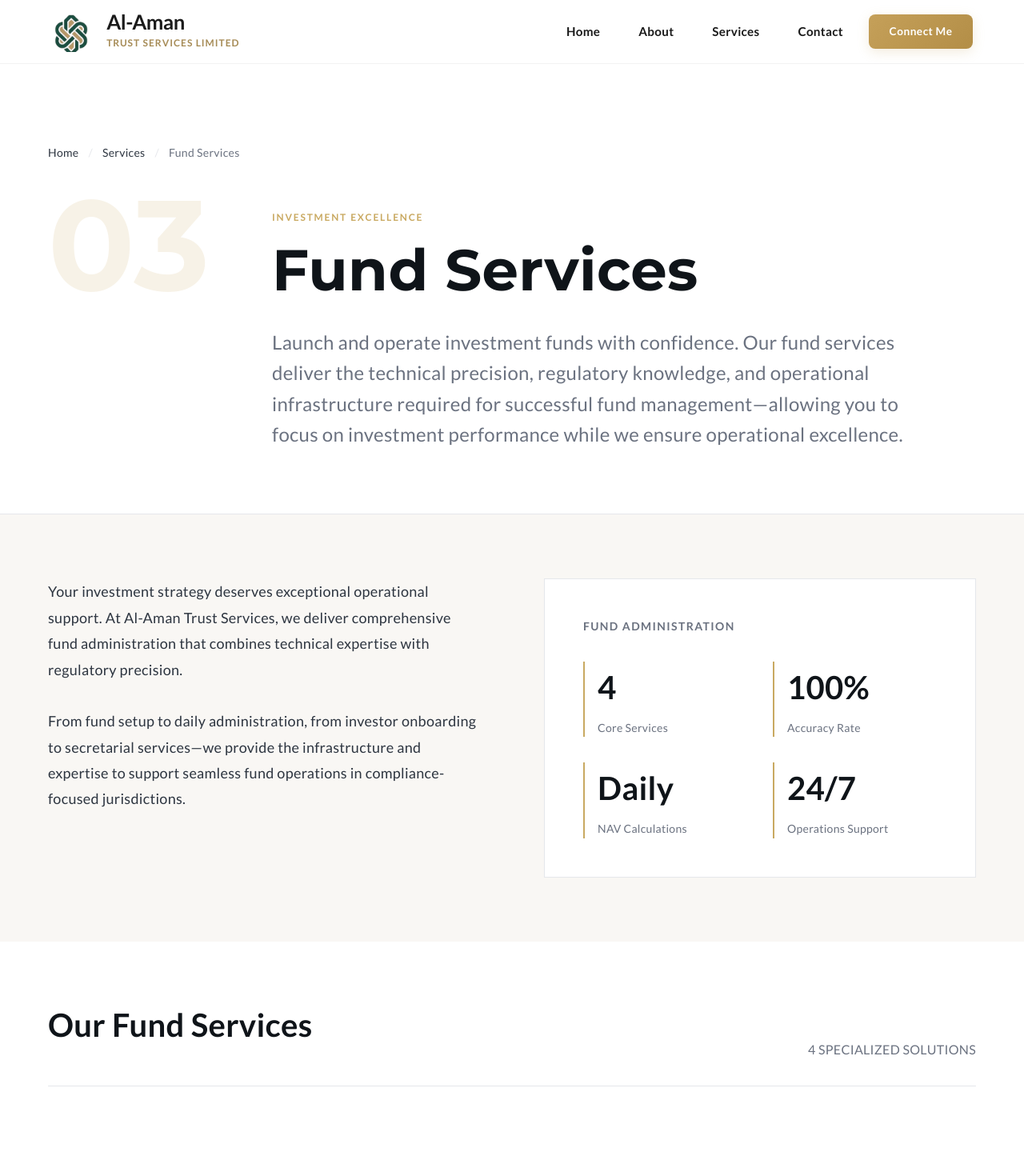
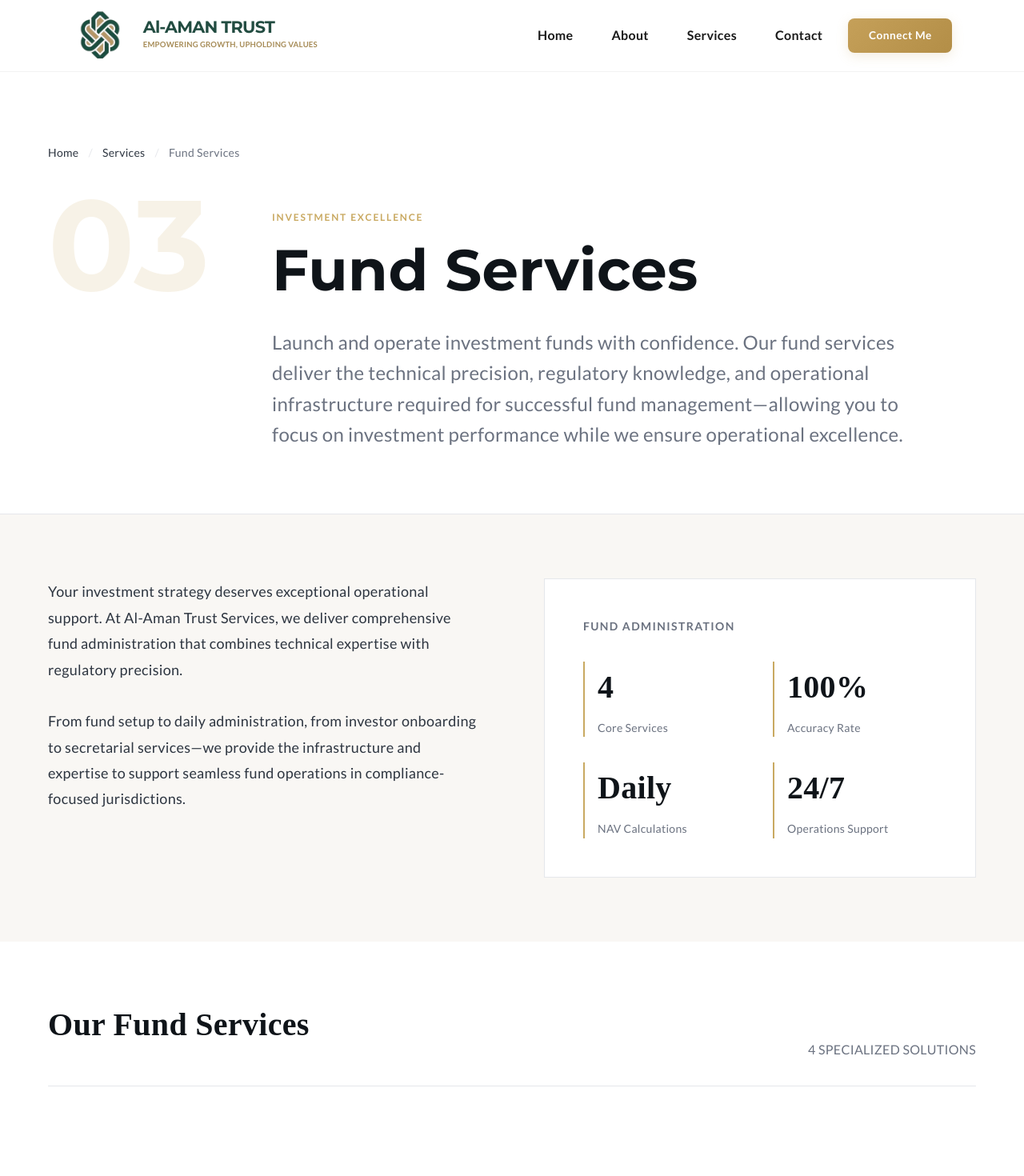
Before and after one commit to ghayas110/alamantrustlltd, a Next.js app: page /services/fund-services in a window 1280 px wide. Shown: the top 1470 px of the page at 80% size. Built offline with nearby package versions, Linux system fonts and the light colour scheme.

Commit message:
font chage plus nav bar  changes

```diff
--- a/app/globals.css
+++ b/app/globals.css
@@ -140,8 +140,8 @@ h3 {
 }
 
 .logo-icon-container {
-    width: 50px;
-    height: 50px;
+    width: 70px;
+    height: 70px;
     overflow: hidden;
     display: flex;
     justify-content: center;
@@ -151,15 +151,15 @@ h3 {
 }
 
 .scrolled .logo-icon-container {
-    width: 45px;
-    height: 45px;
+    width: 60px;
+    height: 60px;
 }
 
 .logo-icon {
     width: 100%;
     height: auto;
     object-fit: contain;
-    transform: scale(1.4);
+    transform: scale(1.2);
     /* Zoom in to focus on icon */
     transform-origin: top center;
 }
@@ -171,20 +171,20 @@ h3 {
 }
 
 .brand-name {
-    font-size: 1.6rem;
+    font-size: 1.3rem;
     font-weight: 800;
-    color: #1a1a1a;
+    color: #224C41;
     line-height: 1;
-    letter-spacing: -0.5px;
-    font-family: var(--font-playfair), serif;
+    letter-spacing: -0.8px;
+    font-family: var(--font-montserrat), 'Montserrat', sans-serif;
 }
 
 .brand-subtext {
-    font-size: 0.75rem;
+    font-size: 0.60rem;
     color: var(--primary-gold-dark);
     font-weight: 600;
     text-transform: uppercase;
-    letter-spacing: 1px;
+    letter-spacing: 0.2px;
     margin-top: 2px;
 }
 
@@ -238,13 +238,13 @@ h3 {
     top: 0;
     left: 0;
     right: 0;
-    height: 80px;
+    height: 90px;
     background: #ffffff;
     display: flex;
     align-items: center;
     z-index: 1000;
     transition: all 0.4s cubic-bezier(0.4, 0, 0.2, 1);
-    padding: 0 5%;
+    padding: 0 7%;
     border-bottom: 1px solid rgba(0, 0, 0, 0.05);
 }
 
@@ -279,7 +279,7 @@ h3 {
     text-decoration: none;
     color: #1a1a1a;
     font-weight: 600;
-    font-size: 0.95rem;
+    font-size: 1rem;
     transition: all 0.3s;
     position: relative;
     padding-bottom: 6px;
--- a/app/services/services.module.css
+++ b/app/services/services.module.css
@@ -103,7 +103,7 @@
 }
 
 .statNumber {
-    font-family: var(--font-heading), serif;
+    font-family: var(--font-playfair), serif;
     font-size: 2.5rem;
     font-weight: 700;
     color: #0F1419;
@@ -165,7 +165,7 @@
 }
 
 .sectionTitle {
-    font-family: var(--font-heading), serif;
+    font-family: var(--font-playfair), serif;
     font-size: 3.5rem;
     font-weight: 700;
     color: #0F1419;
@@ -206,7 +206,7 @@
 }
 
 .serviceNumberSmall {
-    font-family: var(--font-heading), serif;
+    font-family: var(--font-playfair), serif;
     font-size: 1rem;
     color: #C9A961;
     /* --gold */
@@ -215,7 +215,7 @@
 }
 
 .serviceTitleAlt {
-    font-family: var(--font-heading), serif;
+    font-family: var(--font-playfair), serif;
     font-size: 2.25rem;
     font-weight: 700;
     color: #0F1419;
@@ -274,7 +274,7 @@
 }
 
 .footerCtaTitle {
-    font-family: var(--font-heading), serif;
+    font-family: var(--font-playfair), serif;
     font-size: 3rem;
     color: white;
     margin-bottom: 24px;
--- a/app/styles/service-pages.module.css
+++ b/app/styles/service-pages.module.css
@@ -151,7 +151,7 @@
 }
 
 .statNumber {
-    font-family: var(--font-heading);
+    font-family: 'Playfair Display', serif;
     font-size: 2.5rem;
     font-weight: 700;
     color: var(--navy);
@@ -175,7 +175,7 @@
 }
 
 .marketsIntro h2 {
-    font-family: var(--font-heading);
+    font-family: 'Playfair Display', serif;
     font-size: 2.5rem;
     font-weight: 700;
     color: var(--navy);
@@ -215,7 +215,7 @@
 }
 
 .marketName {
-    font-family: var(--font-heading);
+    font-family: 'Playfair Display', serif;
     font-size: 1.75rem;
     font-weight: 700;
     color: var(--navy);
@@ -245,7 +245,7 @@
 }
 
 .sectionTitle {
-    font-family: var(--font-heading);
+    font-family: 'Playfair Display', serif;
     font-size: 2.5rem;
     font-weight: 700;
     color: var(--navy);
@@ -283,7 +283,7 @@
 }
 
 .indexNumber {
-    font-family: var(--font-heading);
+    font-family: 'Playfair Display', serif;
     font-size: 3rem;
     font-weight: 700;
     color: var(--gold);
@@ -303,7 +303,7 @@
 }
 
 .serviceMain h3 {
-    font-family: var(--font-heading);
+    font-family: 'Playfair Display', serif;
     font-size: 2rem;
     font-weight: 700;
     color: var(--navy);
@@ -377,7 +377,7 @@
 }
 
 .processHeader h2 {
-    font-family: var(--font-heading);
+    font-family: 'Playfair Display', serif;
     font-size: 3.5rem;
     font-weight: 700;
     margin-bottom: 24px;
@@ -427,7 +427,7 @@
     display: flex;
     align-items: center;
     justify-content: center;
-    font-family: var(--font-heading);
+    font-family: 'Playfair Display', serif;
     font-size: 1.5rem;
     font-weight: 700;
 }
@@ -459,7 +459,7 @@
 }
 
 .whyContent h2 {
-    font-family: var(--font-heading);
+    font-family: 'Playfair Display', serif;
     font-size: 3rem;
     font-weight: 700;
     color: var(--navy);
@@ -514,7 +514,7 @@
 }
 
 .ctaTitle {
-    font-family: var(--font-heading);
+    font-family: 'Playfair Display', serif;
     font-size: 3rem;
     font-weight: 700;
     color: var(--navy);
--- a/components/BannerSlider.tsx
+++ b/components/BannerSlider.tsx
@@ -129,7 +129,7 @@ export default function BannerSlider({ slides }: BannerSliderProps) {
                                             style={{
                                                 color: '#fff',
                                                 fontSize: 'clamp(2.5rem, 6vw, 5rem)',
-                                                fontFamily: 'var(--font-playfair), serif',
+                                                fontFamily: 'var(--font-montserrat), \'Montserrat\', sans-serif',
                                                 fontWeight: 700,
                                                 lineHeight: 1.1,
                                                 maxWidth: '900px',
--- a/components/Header.tsx
+++ b/components/Header.tsx
@@ -42,8 +42,8 @@ export default function Header() {
                         />
                     </div>
                     <div className="logo-text">
-                        <span className="brand-name">Al-Aman</span>
-                        <span className="brand-subtext">Trust Services Limited</span>
+                        <span className="brand-name">Al-AMAN TRUST</span>
+                        <span className="brand-subtext">Empowering Growth, Upholding Values</span>
                     </div>
                 </Link>
 
--- a/public/html/servicepage.html
+++ b/public/html/servicepage.html
@@ -3,8 +3,8 @@
 <head>
     <meta charset="UTF-8">
     <meta name="viewport" content="width=device-width, initial-scale=1.0">
-    <title>Alternative 1: Modern Minimalist - Al-Aman Trust Services</title>
-    <link href="https://fonts.googleapis.com/css2?family=Playfair+Display:wght@500;700;900&family=Inter:wght@300;400;500;600&display=swap" rel="stylesheet">
+    <title>Alternative 1: Modern Minimalist - Al Aman Trust Services</title>
+    <link href="https://fonts.googleapis.com/css2?family=Montserrat:wght@700;900&family=Lato:wght@400&display=swap" rel="stylesheet">
     <style>
         :root {
             --navy: #0F1419;
```
